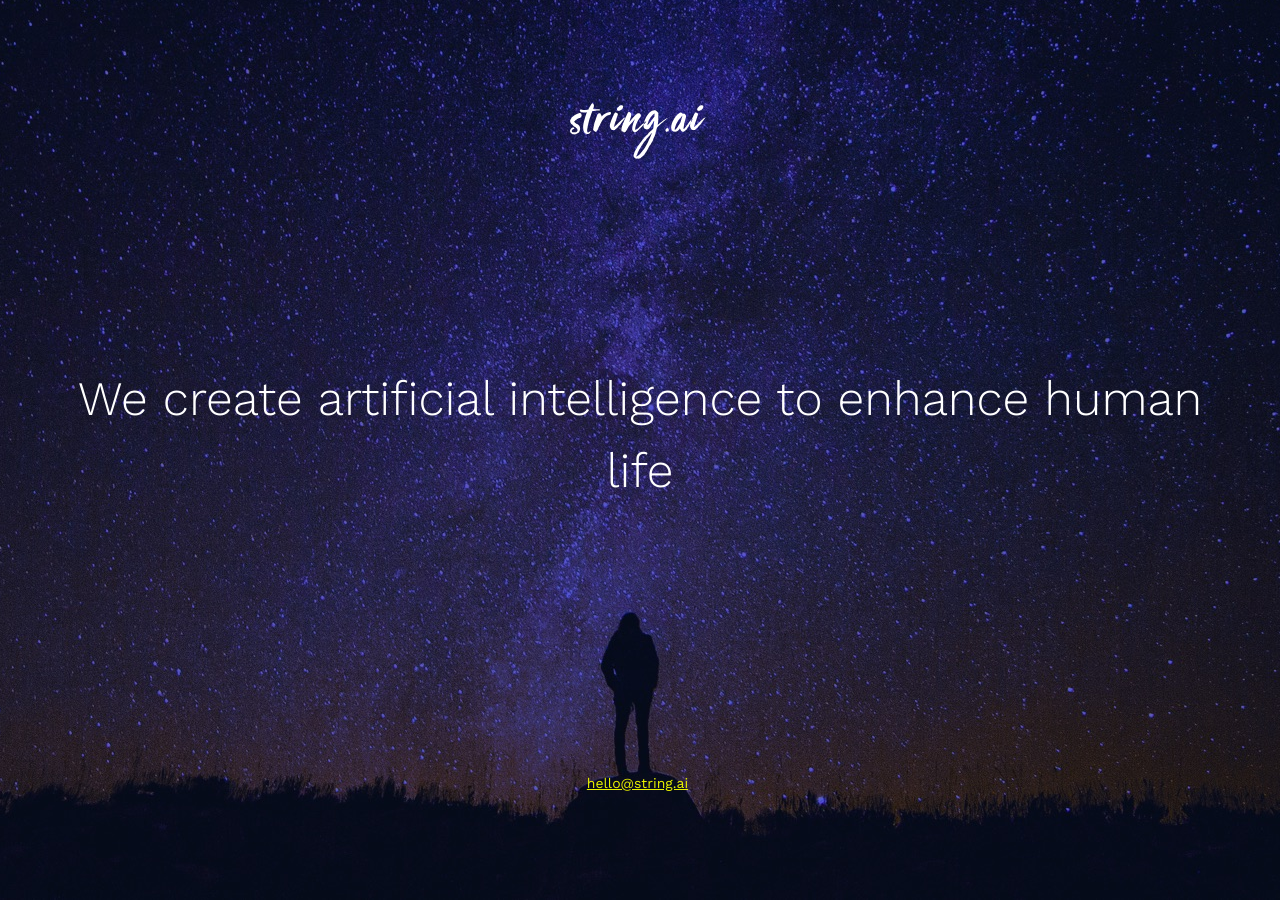
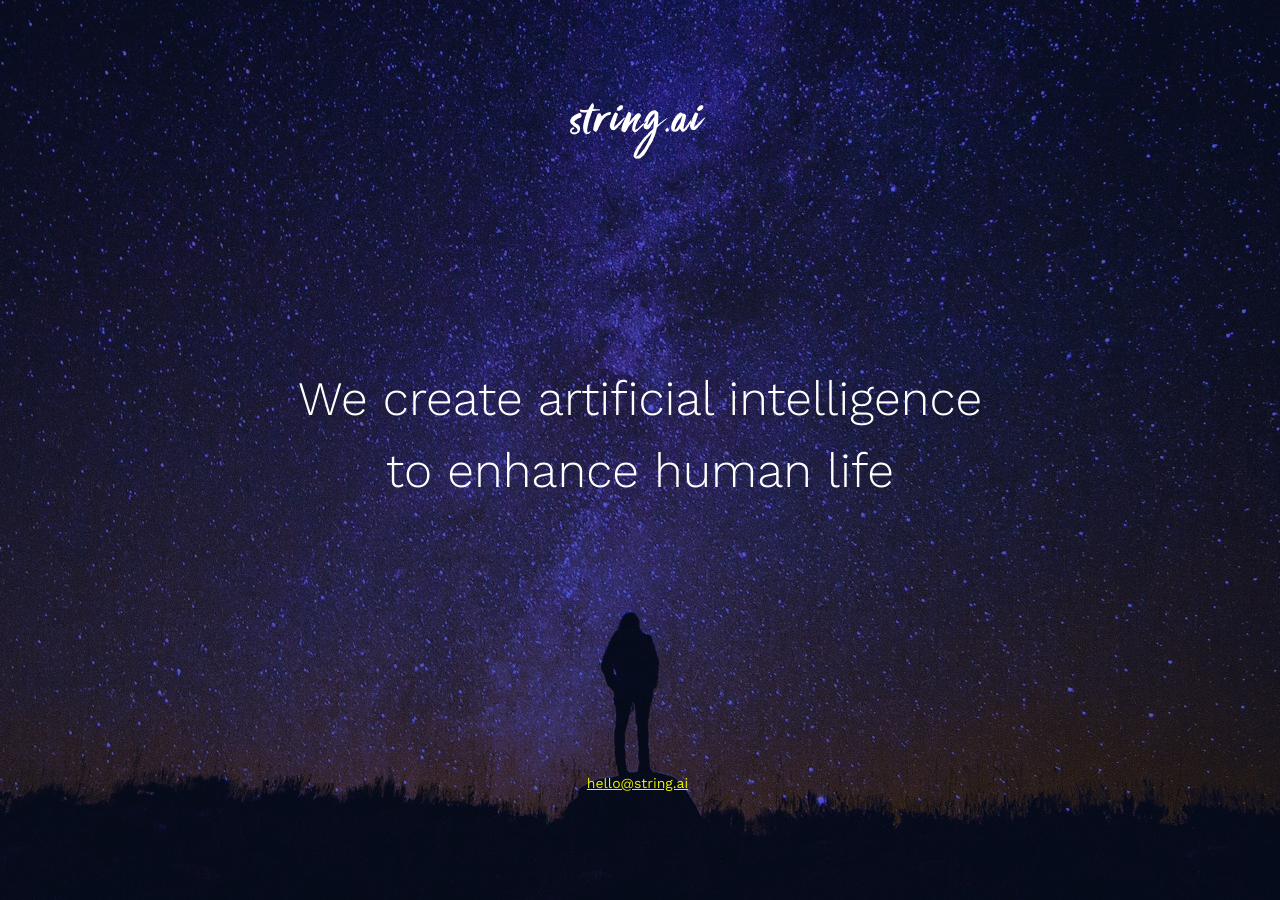
Before and after one commit to string-ai/string-ai.github.io, a Jekyll site: the page built from index.html, in a window 1280 px wide. Built offline with Jekyll 4.4.1, drawn with Linux system fonts in a browser that asks for light colours.

Commit message:
Update index.html

```diff
--- a/index.html
+++ b/index.html
@@ -5,6 +5,6 @@
 
 <div class="main container">
 
-  <h2 class="text-center">We create artificial intelligence to enhance human life</h2>
+  <h2 class="text-center">We create artificial intelligence <br> to enhance human life</h2>
 
 </div>
```
